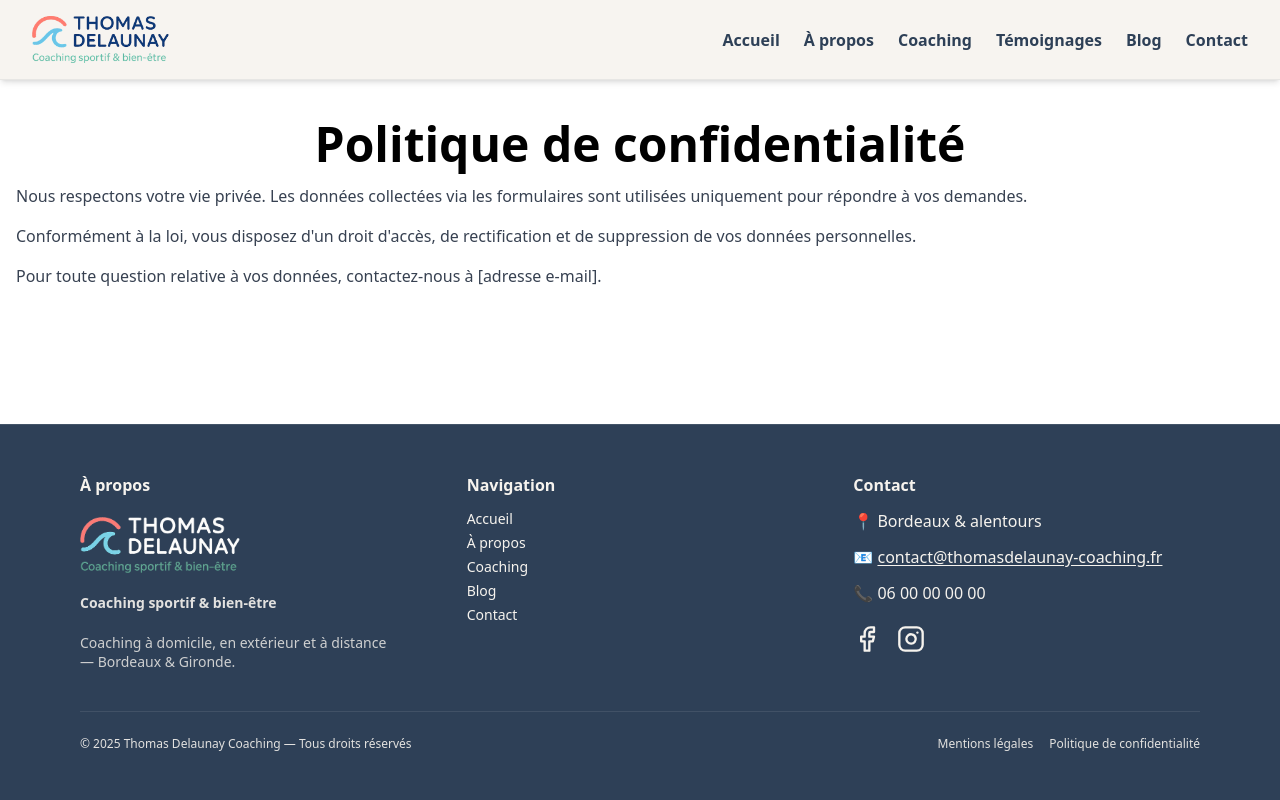
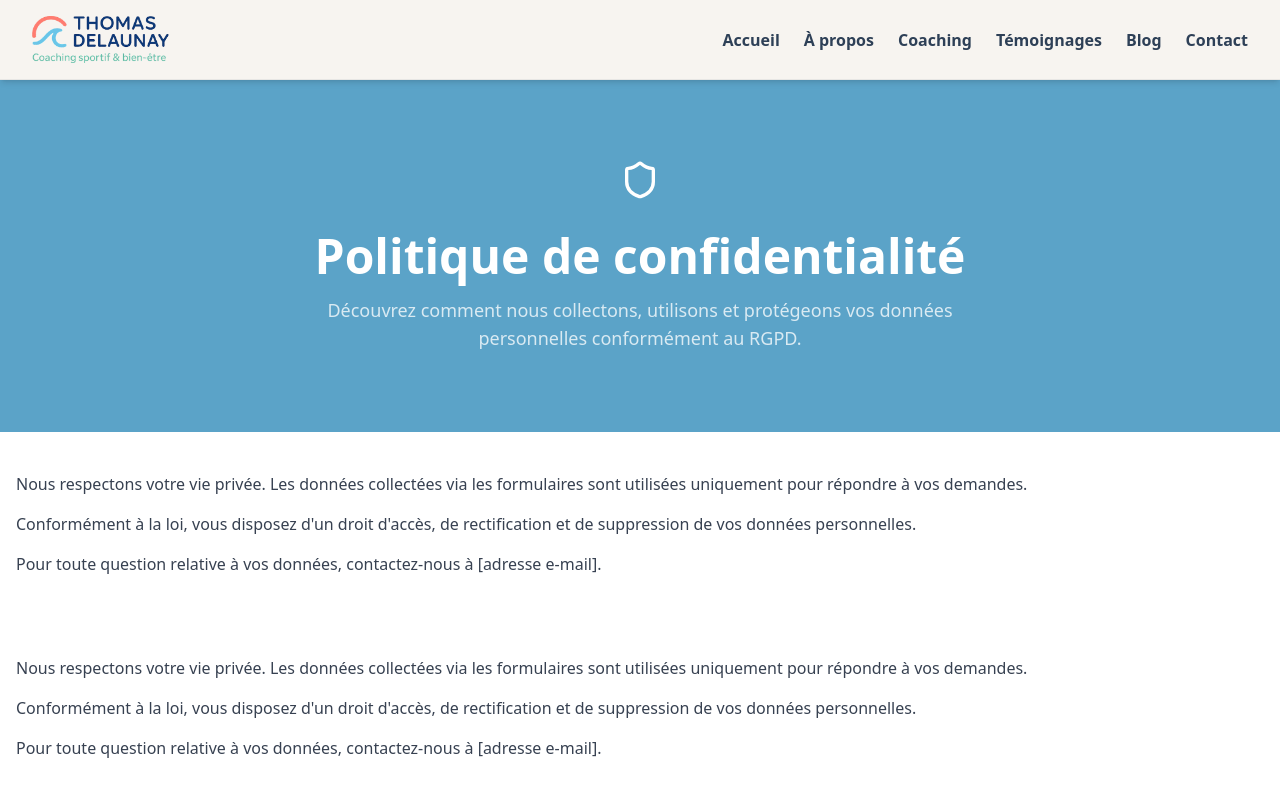
Before and after one commit to julienlisita/thomas-delaunay-website, a Next.js app: page /legal/privacy in a window 1280 px wide. Shown: the top 800 px of the page. Built offline with nearby package versions, Linux system fonts and the light colour scheme.

Commit message:
feat(hero): implement HeroIntro component content for each page (Home, Coaching, Blog, etc.)

```diff
--- a/src/components/pages/About.tsx
+++ b/src/components/pages/About.tsx
@@ -2,16 +2,16 @@
 
 import Cta from '../ui/Cta';
 import HeroIntro from '../section/HeroIntro';
-import { Users } from 'lucide-react';
+import { UserRound } from 'lucide-react';
 import ValuesSection from '../section/ValueSection';
 
 export default function About() {
   return (
     <div>
       <HeroIntro
-        icon={<Users size={40} />}
-        title="Qui sommes-nous ?"
-        subtitle="Découvrez notre équipe, nos valeurs et notre vision."
+        icon={<UserRound size={40} />}
+        title="Thomas Delaunay — Coach sportif et bien-être"
+        subtitle="Ancien nageur et passionné de surf, j’accompagne chacun à retrouver confiance, équilibre et énergie."
         align="center"
       />
       <ValuesSection />
--- a/src/components/pages/Blog.tsx
+++ b/src/components/pages/Blog.tsx
@@ -1,5 +1,6 @@
 // src/components/pages/Blog.tsx
 
+import { BookOpen } from 'lucide-react';
 import HeroIntro from '../section/HeroIntro';
 import Cta from '../ui/Cta';
 
@@ -7,8 +8,9 @@ export default function Blog() {
   return (
     <div>
       <HeroIntro
-        title="Blog"
-        subtitle="Découvrez mes articles sur le sport et la nutrition"
+        icon={<BookOpen size={40} />}
+        title="Conseils et inspiration"
+        subtitle="Articles sur la nutrition, l’équilibre et le bien-être — pour prolonger le coaching au quotidien."
         align="center"
       />
       <Cta
--- a/src/components/pages/Coaching.tsx
+++ b/src/components/pages/Coaching.tsx
@@ -1,5 +1,6 @@
 // src/components/pages/Coaching.tsx
 
+import { Dumbbell } from 'lucide-react';
 import HeroIntro from '../section/HeroIntro';
 import Cta from '../ui/Cta';
 
@@ -7,8 +8,9 @@ export default function Coaching() {
   return (
     <div>
       <HeroIntro
-        title="Coaching"
-        subtitle="Découvrez ma méthode et moyen mis en place"
+        icon={<Dumbbell size={40} />}
+        title="Le coaching à votre rythme"
+        subtitle="Force, cardio, nutrition, bien-être — une approche complète et personnalisée pour progresser durablement."
         align="center"
       />
       <Cta
--- a/src/components/pages/Contact.tsx
+++ b/src/components/pages/Contact.tsx
@@ -11,8 +11,8 @@ export default function Contact() {
     <div>
       <HeroIntro
         icon={<Mail size={40} />}
-        title="Contactez-nous"
-        subtitle="Besoin d’informations ou d’un devis ? Nous sommes à votre écoute."
+        title="Contactez-moi"
+        subtitle="Expliquez-moi vos besoins ou vos objectifs — je vous réponds rapidement pour définir votre accompagnement."
         align="center"
       />
       <ContactFormSection
--- a/src/components/pages/Testimonials.tsx
+++ b/src/components/pages/Testimonials.tsx
@@ -1,6 +1,6 @@
 // src/components/pages/Testimonials.tsx
 
-import { MessageSquare } from 'lucide-react';
+import { MessageCircle } from 'lucide-react';
 import HeroIntro from '../section/HeroIntro';
 import TestimonialsSectionServer from '../section/TestimonialsSectionServer';
 import Cta from '../ui/Cta';
@@ -11,9 +11,9 @@ export default function TestimonialsPageView() {
   return (
     <div>
       <HeroIntro
-        icon={<MessageSquare size={40} />}
-        title="Témoignages"
-        subtitle="Ils partagent leur expérience et leur avis sur nos services."
+        icon={<MessageCircle size={40} />}
+        title="Des parcours inspirants"
+        subtitle="Découvrez les expériences et réussites de celles et ceux que j’ai accompagnés."
         align="center"
       />
       <TestimonialsSectionServer />
--- a/src/components/pages/legal/Imprint.tsx
+++ b/src/components/pages/legal/Imprint.tsx
@@ -1,11 +1,18 @@
 // src/components/pages/legal/Imprint.tsx
 
-import PageTitle from '@/components/ui/PageTitle';
+import HeroIntro from '@/components/section/HeroIntro';
+import { Scale } from 'lucide-react';
 
 export default function Imprint() {
   return (
-    <div className="container mx-auto px-4 py-10 space-y-4">
-      <PageTitle>Mentions légales</PageTitle>
+    <div>
+      <HeroIntro
+        icon={<Scale size={40} />}
+        title="Mentions légales"
+        subtitle="Informations légales concernant l’édition et l’hébergement du site de Thomas Delaunay coaching."
+        align="center"
+      />
+      <div className="container mx-auto px-4 py-10 space-y-4">
       <p className="text-gray-700">
         Ce site est édité par [Nom de l&apos;entreprise], situé à [Adresse complète].
       </p>
@@ -18,5 +25,6 @@ export default function Imprint() {
         contact.
       </p>
     </div>
+    </div>
   );
 }
--- a/src/components/pages/legal/Policy.tsx
+++ b/src/components/pages/legal/Policy.tsx
@@ -1,11 +1,31 @@
 // src/components/pages/legal/Policy.tsx
 
-import PageTitle from '@/components/ui/PageTitle';
+import HeroIntro from '@/components/section/HeroIntro';
+import { Shield } from 'lucide-react';
 
 export default function Privacy() {
   return (
-    <div className="container mx-auto px-4 py-10 space-y-4">
-      <PageTitle>Politique de confidentialité</PageTitle>
+      <div>
+        <HeroIntro
+        icon={<Shield size={40} />}
+        title="Politique de confidentialité"
+        subtitle="Découvrez comment nous collectons, utilisons et protégeons vos données personnelles conformément au RGPD."
+        align="center"
+      />
+      <div className="container mx-auto px-4 py-10 space-y-4">
+        <p className="text-gray-700">
+          Nous respectons votre vie privée. Les données collectées via les formulaires sont utilisées
+          uniquement pour répondre à vos demandes.
+        </p>
+        <p className="text-gray-700">
+          Conformément à la loi, vous disposez d&apos;un droit d&apos;accès, de rectification et de
+          suppression de vos données personnelles.
+        </p>
+        <p className="text-gray-700">
+          Pour toute question relative à vos données, contactez-nous à [adresse e-mail].
+        </p>
+      </div>
+      <div className="container mx-auto px-4 py-10 space-y-4">
       <p className="text-gray-700">
         Nous respectons votre vie privée. Les données collectées via les formulaires sont utilisées
         uniquement pour répondre à vos demandes.
@@ -18,5 +38,6 @@ export default function Privacy() {
         Pour toute question relative à vos données, contactez-nous à [adresse e-mail].
       </p>
     </div>
+    </div>
   );
 }
```
